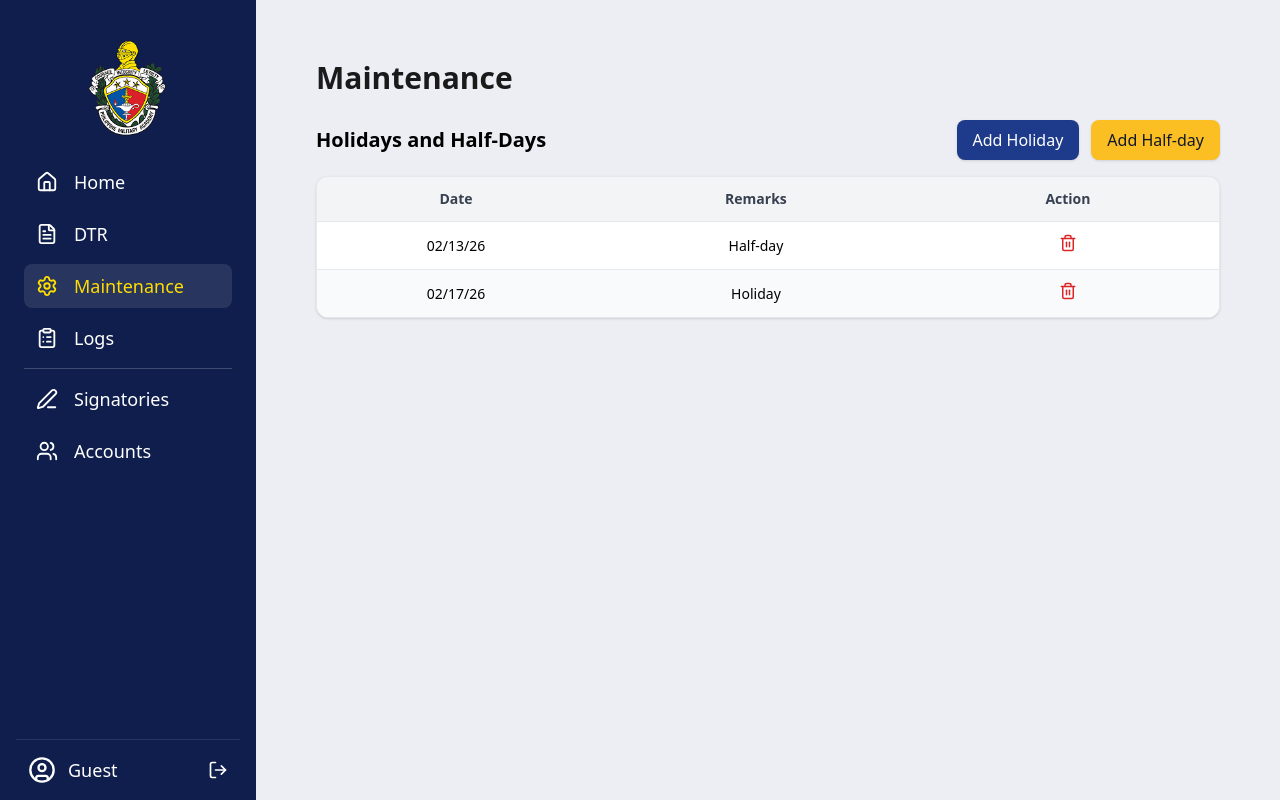
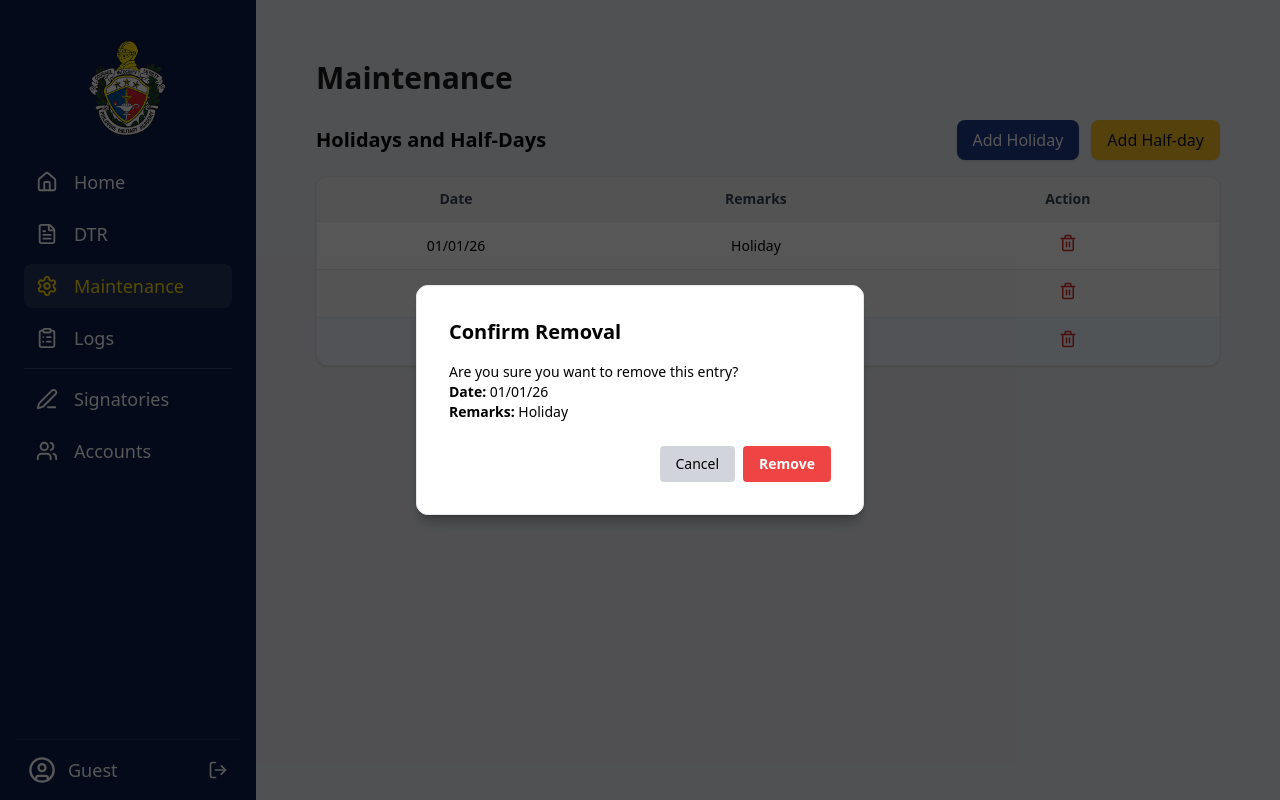
Before and after one commit to cayeelii/PMA-DTR, a React (Vite) app in the folder frontend/: page /maintenance in a window 1280 px wide. Both pictures are taken after a click on the button 1067 px from the left and 243 px from the top of the page. Built offline with nearby package versions, Linux system fonts and the light colour scheme; no server answers.

Commit message:
Added confirmation modal and separate add signatory modal

```diff
--- /dev/null
+++ b/frontend/src/components/AddSignatoryModal.jsx
@@ -0,0 +1,66 @@
+import React, { useState } from "react";
+
+  const AddSignatoryModal = ({ isOpen, onClose, onAdd }) => {
+  const [newDept, setNewDept] = useState("");
+  const [newHead, setNewHead] = useState("");
+
+  const handleAdd = () => {
+    if (newDept.trim() && newHead.trim()) {
+      onAdd({ department: newDept, head: newHead });
+      setNewDept("");
+      setNewHead("");
+    }
+  };
+
+  const handleClose = () => {
+    setNewDept("");
+    setNewHead("");
+    onClose();
+  };
+
+  if (!isOpen) return null;
+
+  return (
+    <div className="fixed inset-0 z-50 flex items-center justify-center bg-black bg-opacity-30">
+      <div className="bg-white rounded-xl shadow-lg border border-gray-200 p-8 w-full max-w-md relative animate-fadeIn">
+        <h2 className="text-2xl font-semibold mb-4">Add Signatory</h2>
+        <div className="mb-4">
+          <label className="block text-gray-700 mb-1">Department</label>
+          <input
+            className="w-full px-3 py-2 border border-gray-300 rounded focus:outline-none focus:ring focus:border-blue-300"
+            value={newDept}
+            onChange={e => setNewDept(e.target.value)}
+            placeholder="Enter department"
+            autoFocus
+          />
+        </div>
+        <div className="mb-6">
+          <label className="block text-gray-700 mb-1">Department Head</label>
+          <input
+            className="w-full px-3 py-2 border border-gray-300 rounded focus:outline-none focus:ring focus:border-blue-300"
+            value={newHead}
+            onChange={e => setNewHead(e.target.value)}
+            placeholder="Enter department head"
+          />
+        </div>
+        <div className="flex justify-end gap-2">
+          <button
+            className="bg-gray-300 hover:bg-gray-400 text-black px-4 py-2 rounded"
+            onClick={handleClose}
+          >
+            Cancel
+          </button>
+          <button
+            className="bg-amber-400 hover:bg-amber-500 text-gray-900 px-4 py-2 rounded font-semibold"
+            onClick={handleAdd}
+            disabled={!newDept.trim() || !newHead.trim()}
+          >
+            Add
+          </button>
+        </div>
+      </div>
+    </div>
+  );
+};
+
+export default AddSignatoryModal;
--- /dev/null
+++ b/frontend/src/components/RemoveMaintenanceModal.jsx
@@ -0,0 +1,35 @@
+import React from "react";
+
+
+const RemoveMaintenanceModal = ({ isOpen, onClose, onConfirm, entry }) => {
+  if (!isOpen) return null;
+  return (
+    <div className="fixed inset-0 z-50 flex items-center justify-center bg-black bg-opacity-30">
+      <div className="bg-white rounded-xl shadow-lg border border-gray-200 p-8 w-full max-w-md relative animate-fadeIn">
+        <h2 className="text-xl font-semibold mb-4">Confirm Removal</h2>
+        <p className="mb-6">
+          Are you sure you want to remove this entry?
+          <br />
+          <span className="font-semibold">Date:</span> {entry?.date} <br />
+          <span className="font-semibold">Remarks:</span> {entry?.remarks}
+        </p>
+        <div className="flex justify-end gap-2">
+          <button
+            className="bg-gray-300 hover:bg-gray-400 text-black px-4 py-2 rounded"
+            onClick={onClose}
+          >
+            Cancel
+          </button>
+          <button
+            className="bg-red-500 hover:bg-red-600 text-white px-4 py-2 rounded font-semibold"
+            onClick={onConfirm}
+          >
+            Remove
+          </button>
+        </div>
+      </div>
+    </div>
+  );
+};
+
+export default RemoveMaintenanceModal;
--- a/frontend/src/pages/admin/AdminAccounts.jsx
+++ b/frontend/src/pages/admin/AdminAccounts.jsx
@@ -6,7 +6,6 @@
 import ArchiveAdminModal from "../../components/ArchiveAdmin";
 
 
-// Initial mock data
 const initialData = Array(15).fill(null).map(() => ({
   timestamp: "2024-03-27",
   user: "John Doe",
@@ -28,7 +27,6 @@
   const filtered = users.filter((row) =>
     row.user.toLowerCase().includes(search.toLowerCase()),
   );
-  // Add user handler
   const handleAddUser = (newUser) => {
     setUsers((prev) => [
       {
@@ -138,6 +136,7 @@
             </tbody>
           </table>
         </div>
+
         {/* Pagination Controls */}
         <Pagination
           page={page}
--- a/frontend/src/pages/admin/EmployeeAccounts.jsx
+++ b/frontend/src/pages/admin/EmployeeAccounts.jsx
@@ -50,7 +50,6 @@
         String(row.bio_id).toLowerCase().includes(search.toLowerCase()) ||
         row.dept_name.toLowerCase().includes(search.toLowerCase()))
   );
-// Approve/Reject handlers
     const handleApprove = async (userId) => {
       setActionUserId(userId);
       setEmployeeError("");
@@ -102,7 +101,6 @@
   const totalPages = Math.ceil(filtered.length / PAGE_SIZE);
   const paginated = filtered.slice((page - 1) * PAGE_SIZE, page * PAGE_SIZE);
 
-  // Reset to first page when search or tab changes
   useEffect(() => {
     setPage(1);
   }, [search, activeTab]);
--- a/frontend/src/pages/admin/Maintenance.jsx
+++ b/frontend/src/pages/admin/Maintenance.jsx
@@ -2,6 +2,7 @@
 const PAGE_SIZE = 20;
 import { useState } from "react";
 import { Trash2 } from "lucide-react";
+import RemoveMaintenanceModal from "../../components/RemoveMaintenanceModal";
 import MaintenanceModal from "../../components/MaintenanceModal";
 
 function MaintenancePage() {
@@ -12,9 +13,16 @@
     { id: 2, date: "02/13/26", remarks: "Half-day" },
     { id: 3, date: "02/17/26", remarks: "Holiday" },
   ]);
+  const [removeModal, setRemoveModal] = useState({ isOpen: false, rowId: null });
 
-  const removeRow = (id) => {
-    setRows(rows.filter((row) => row.id !== id));
+
+  const handleRemoveClick = (id) => {
+    setRemoveModal({ isOpen: true, rowId: id });
+  };
+
+  const confirmRemove = () => {
+    setRows(rows.filter((row) => row.id !== removeModal.rowId));
+    setRemoveModal({ isOpen: false, rowId: null });
   };
 
   const openModal = (mode) => {
@@ -34,13 +42,9 @@
     setRows((prev) => [...prev, entryWithId]);
   };
 
-  // Pagination logic
   const totalPages = Math.ceil(rows.length / PAGE_SIZE);
   const paginated = rows.slice((page - 1) * PAGE_SIZE, page * PAGE_SIZE);
 
-  // Reset to first page when rows change
-  // (e.g., after add/remove)
-  // Optionally, you can use useEffect if you want to reset page on add/remove
   return (
     <div className="relative bg-surface w-full text-theme p-2 pt-2 overflow-y-hidden">
       <div className="p-1 md:p-5 md:mt-0">
@@ -82,10 +86,16 @@
                   <td className="text-center px-8 py-3">{row.date}</td>
                   <td className="text-center px-10 py-3">{row.remarks}</td>
                   <td className="px-6 py-3 text-center">
-                    <button onClick={() => removeRow(row.id)} className="text-red-600 hover:text-red-800">
+                    <button onClick={() => handleRemoveClick(row.id)} className="text-red-600 hover:text-red-800">
                       <Trash2 size={18} />
                     </button>
                   </td>
+                        <RemoveMaintenanceModal
+                          isOpen={removeModal.isOpen}
+                          onClose={() => setRemoveModal({ isOpen: false, rowId: null })}
+                          onConfirm={confirmRemove}
+                          entry={rows.find(r => r.id === removeModal.rowId)}
+                        />
                 </tr>
               ))}
             </tbody>
@@ -101,7 +111,7 @@
           />
         </div>
 
-        {/* Updated Modal Import Name */}
+        {/* Modal Import Name */}
         {modalConfig.isOpen && (
           <MaintenanceModal
             mode={modalConfig.mode}
--- a/frontend/src/pages/admin/Signatories.jsx
+++ b/frontend/src/pages/admin/Signatories.jsx
@@ -1,6 +1,7 @@
 import { useState } from "react";
 import { Pencil, Search } from "lucide-react";
 import Pagination from "../../components/Pagination";
+import AddSignatoryModal from "../../components/AddSignatoryModal";
 // Start with an empty table
 const PAGE_SIZE = 20;
 function SignatoriesPage() {
@@ -11,22 +12,16 @@
   const [editHead, setEditHead] = useState("");
   const [data, setData] = useState([]);
   const [showAddModal, setShowAddModal] = useState(false);
-  const [newDept, setNewDept] = useState("");
-  const [newHead, setNewHead] = useState("");
   const filtered = data.filter((row) =>
     row.department.toLowerCase().includes(search.toLowerCase()),
   );
   const totalPages = Math.ceil(filtered.length / PAGE_SIZE);
   const paginated = filtered.slice((page - 1) * PAGE_SIZE, page * PAGE_SIZE);
 
-  const handleAddSignatory = () => {
-    if (newDept.trim() && newHead.trim()) {
-      setData([{ department: newDept, head: newHead }, ...data]);
-      setShowAddModal(false);
-      setNewDept("");
-      setNewHead("");
-      setPage(1);
-    }
+  const handleAddSignatory = (signatory) => {
+    setData(prev => [signatory, ...prev]);
+    setShowAddModal(false);
+    setPage(1);
   };
 
   return (
@@ -63,53 +58,11 @@
         </div>
 
         {/* Add Signatory Modal */}
-        {showAddModal && (
-          <div className="fixed inset-0 z-50 flex items-center justify-center bg-black bg-opacity-30">
-            <div className="bg-white rounded-xl shadow-lg border border-gray-200 p-8 w-full max-w-md relative animate-fadeIn">
-              <h2 className="text-2xl font-semibold mb-4">Add Signatory</h2>
-              <div className="mb-4">
-                <label className="block text-gray-700 mb-1">Department</label>
-                <input
-                  className="w-full px-3 py-2 border border-gray-300 rounded focus:outline-none focus:ring focus:border-blue-300"
-                  value={newDept}
-                  onChange={(e) => setNewDept(e.target.value)}
-                  placeholder="Enter department"
-                  autoFocus
-                />
-              </div>
-              <div className="mb-6">
-                <label className="block text-gray-700 mb-1">
-                  Department Head
-                </label>
-                <input
-                  className="w-full px-3 py-2 border border-gray-300 rounded focus:outline-none focus:ring focus:border-blue-300"
-                  value={newHead}
-                  onChange={(e) => setNewHead(e.target.value)}
-                  placeholder="Enter department head"
-                />
-              </div>
-              <div className="flex justify-end gap-2">
-                <button
-                  className="bg-gray-300 hover:bg-gray-400 text-black px-4 py-2 rounded"
-                  onClick={() => {
-                    setShowAddModal(false);
-                    setNewDept("");
-                    setNewHead("");
-                  }}
-                >
-                  Cancel
-                </button>
-                <button
-                  className="bg-amber-400 hover:bg-amber-500 text-gray-900 px-4 py-2 rounded font-semibold"
-                  onClick={handleAddSignatory}
-                  disabled={!newDept.trim() || !newHead.trim()}
-                >
-                  Add
-                </button>
-              </div>
-            </div>
-          </div>
-        )}
+        <AddSignatoryModal
+          isOpen={showAddModal}
+          onClose={() => setShowAddModal(false)}
+          onAdd={handleAddSignatory}
+        />
         <div className="bg-white rounded-xl shadow overflow-hidden border border-gray-200">
           <table className="w-full text-sm">
             <thead className="bg-gray-100 text-gray-700">
```
Lines whose indentation alone changed are shown as unchanged.
